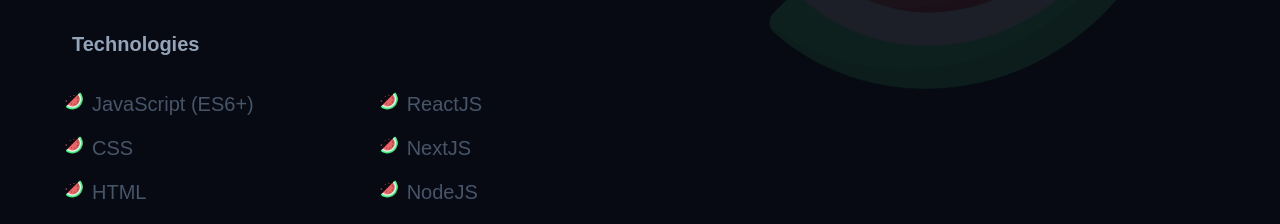
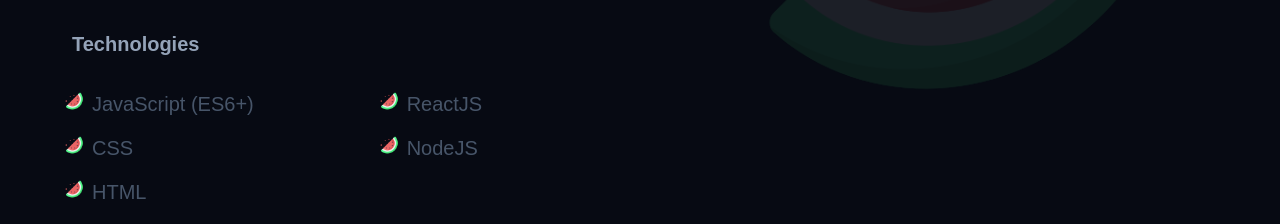
Before and after one commit to anamallay/Portfolio, a React (Vite) app: page / in a window 1280 px wide. Shown: the part 1489-1713 px from the top of the page. Built offline with nearby package versions, Linux system fonts and the light colour scheme; a web font is replaced by a local one.

Commit message:
delete Next js:(

```diff
--- a/src/components/AboutSection.jsx
+++ b/src/components/AboutSection.jsx
@@ -1,6 +1,18 @@
 /* eslint-disable react/no-unescaped-entities */
 
-import { About, AboutContent, AboutDescription, AboutLine, AboutSubTitle, AboutTitle, ProfileImage, ProfileImageContainer, TechItem, TechList, TechologiesList } from "../assets/styles/AboutStyled";
+import {
+  About,
+  AboutContent,
+  AboutDescription,
+  AboutLine,
+  AboutSubTitle,
+  AboutTitle,
+  ProfileImage,
+  ProfileImageContainer,
+  TechItem,
+  TechList,
+  TechologiesList,
+} from "../assets/styles/AboutStyled";
 import { Container } from "../utils/utils";
 import "../assets/css/watermelon.css";
 
@@ -35,16 +47,13 @@
             </TechList>
             <TechList>
               <TechItem>ReactJS</TechItem>
-              <TechItem>NextJS</TechItem>
+              {/* <TechItem>NextJS</TechItem> */}
               <TechItem>NodeJS</TechItem>
             </TechList>
           </TechologiesList>
         </AboutContent>
         <ProfileImageContainer>
-          <ProfileImage
-            src="images/watermelon.png"
-            alt="Profile picture"
-          />
+          <ProfileImage src="images/watermelon.png" alt="Profile picture" />
         </ProfileImageContainer>
       </About>
     </Container>
```
